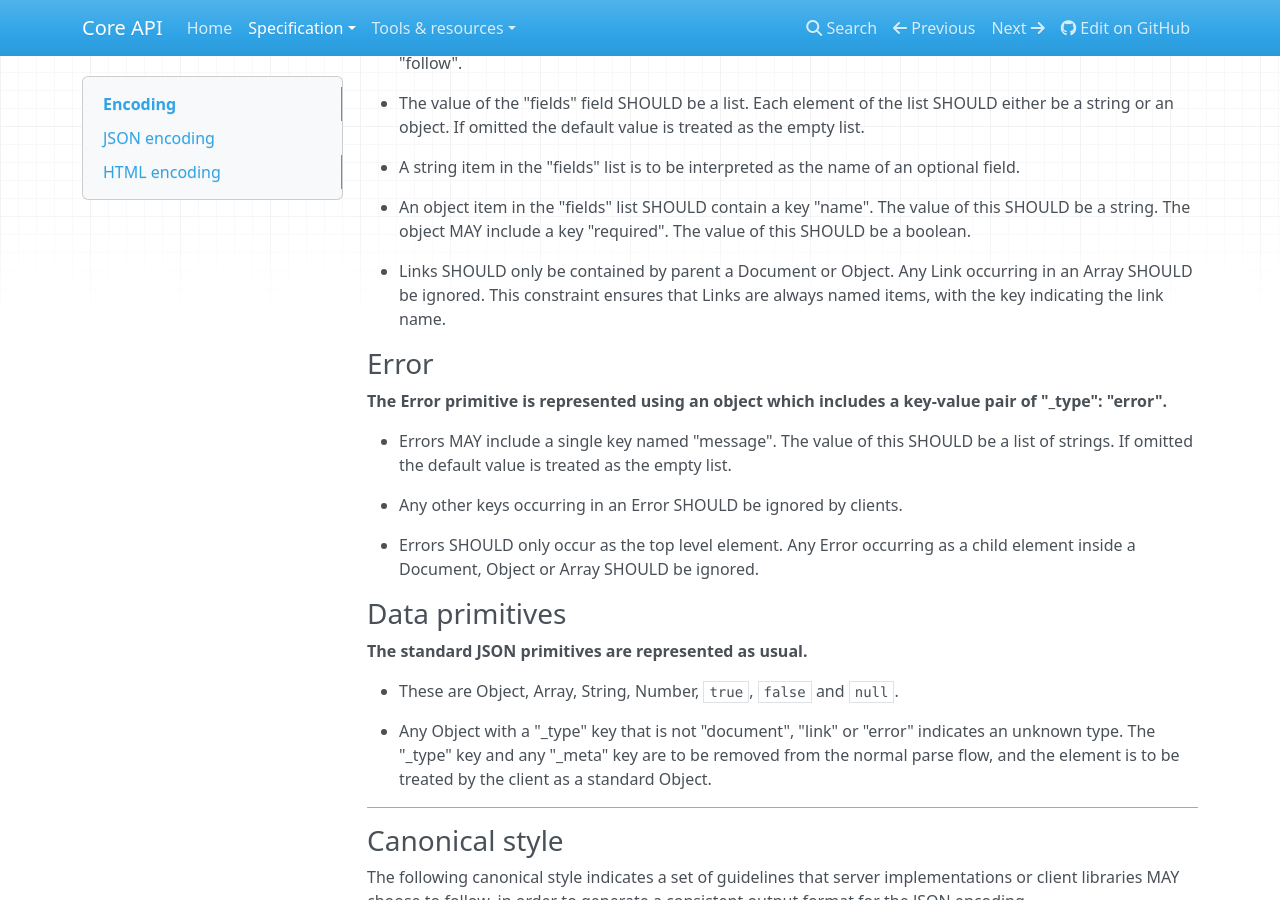
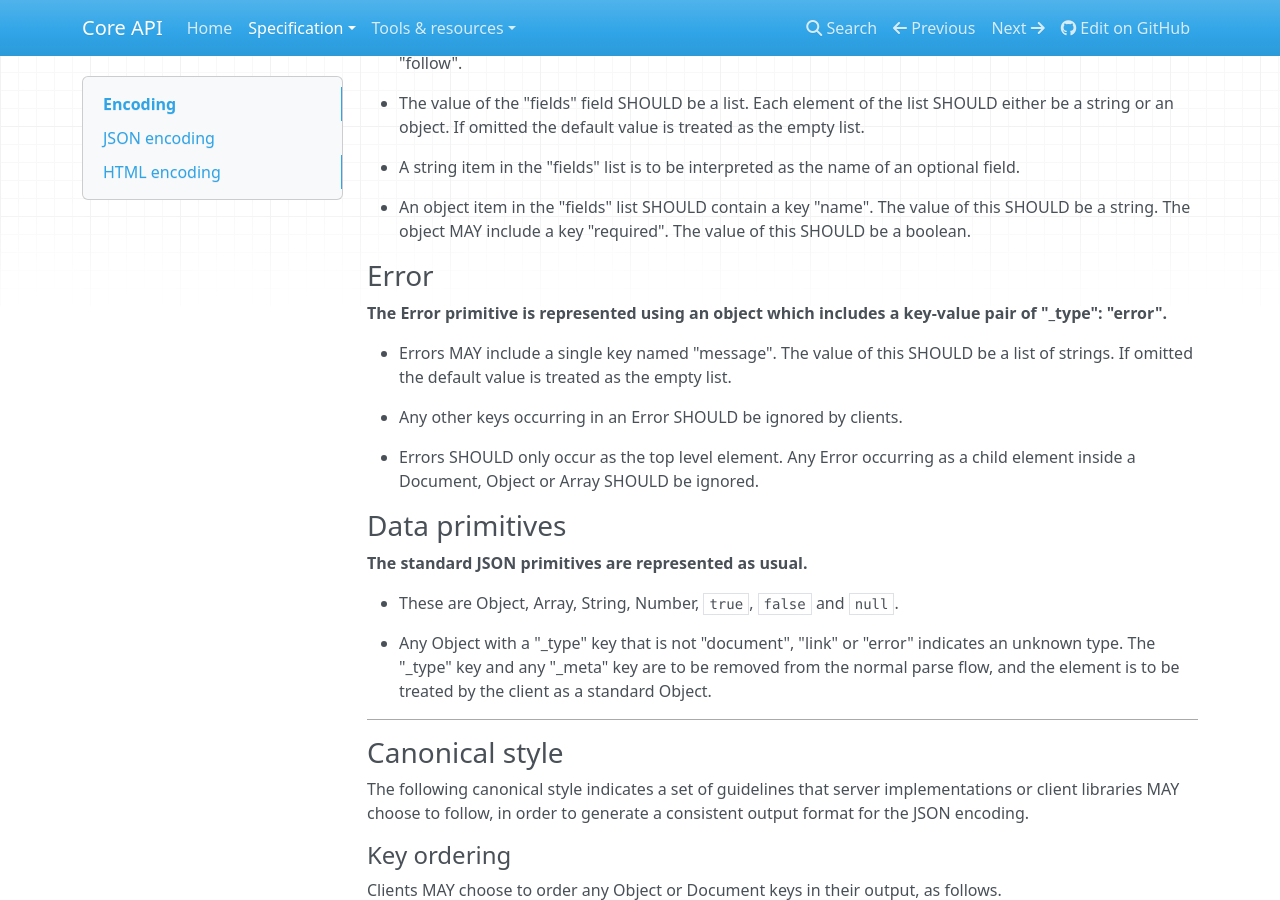
Before and after one commit to core-api/core-api, an MkDocs documentation site: the page built from docs/specification/encoding.md, in a window 1280 px wide and 900 px high, scrolled down 2480 px. Built offline with MkDocs 1.6.1, drawn with Linux system fonts in a browser that asks for light colours; nearby versions of some CDN libraries; old or Windows-style settings are respelled for this version of MkDocs.

Commit message:
Remove the constraint on links being allowed in arrays

```diff
--- a/docs/specification/encoding.md
+++ b/docs/specification/encoding.md
@@ -110,8 +110,6 @@ A number of the Object structures described below indicate a required type for a
 * A string item in the "fields" list is to be interpreted as the name of an optional field.
 
 * An object item in the "fields" list SHOULD contain a key "name". The value of this SHOULD be a string. The object MAY include a key "required". The value of this SHOULD be a boolean.
-
-* Links SHOULD only be contained by parent a Document or Object. Any Link occurring in an Array SHOULD be ignored. This constraint ensures that Links are always named items, with the key indicating the link name.
 
 ### Error
 
```
Also changed, not shown: docs/specification/document.md (+0 -1 lines).
